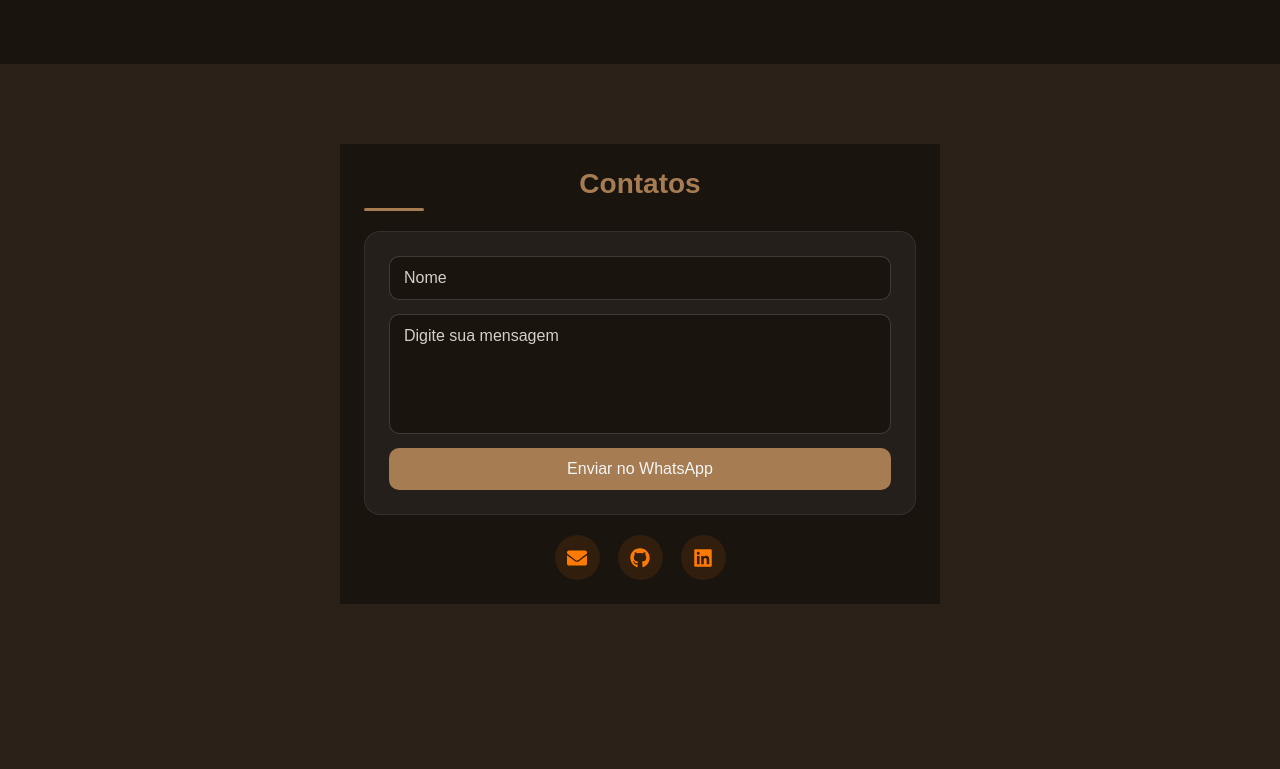
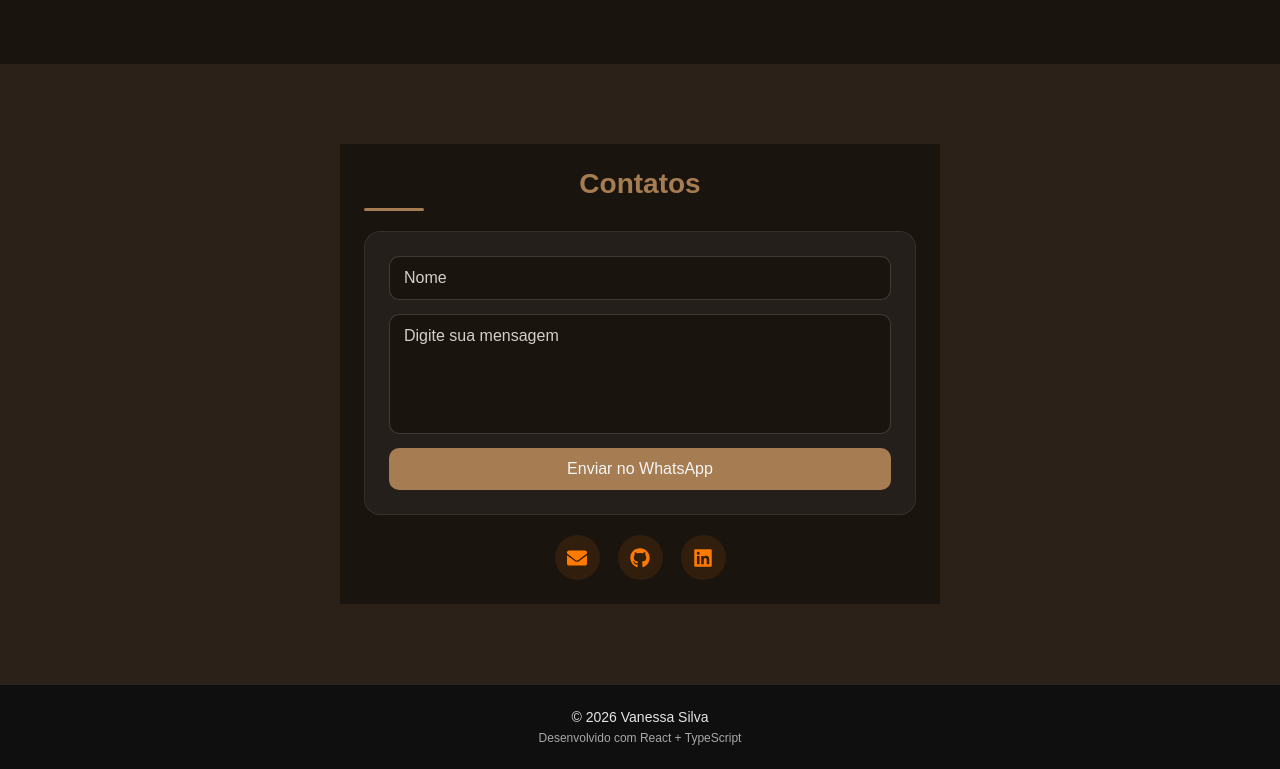
Before and after one commit to VanessaHenker/Portifolio, a React (Vite) app: page / in a window 1280 px wide. Shown: the part 1208-1977 px from the top of the page. Before the commit the page ends 1892 px from the top, so only its background shows below. Built offline with nearby package versions, Linux system fonts and the light colour scheme; the HTML template or start-up script is replaced by a standard one.

Commit message:
feat(footer): finaliza componente Footer

```diff
--- /dev/null
+++ b/src/components/layout/Footer/footer.css
@@ -0,0 +1,50 @@
+.footer {
+  width: 100%;
+  padding: 24px 16px;
+  background-color: #0f0f0f;
+  color: #ffffff;
+  text-align: center;
+
+  display: flex;
+  flex-direction: column;
+  align-items: center;
+  justify-content: center;
+
+  gap: 6px;
+
+  border-top: 1px solid rgba(255, 255, 255, 0.1);
+}
+
+.footer-text {
+  font-size: 14px;
+  font-weight: 500;
+  color: #e5e5e5;
+  margin: 0;
+}
+
+.footer-subtext {
+  font-size: 12px;
+  color: #a8a8a8;
+  margin: 0;
+}
+
+/* Efeito leve de hover no footer inteiro (opcional, mas dá vida) */
+.footer:hover {
+  background-color: #121212;
+  transition: background-color 0.3s ease;
+}
+
+/* Responsivo */
+@media (max-width: 600px) {
+  .footer {
+    padding: 20px 12px;
+  }
+
+  .footer-text {
+    font-size: 13px;
+  }
+
+  .footer-subtext {
+    font-size: 11px;
+  }
+}
--- /dev/null
+++ b/src/components/layout/Footer/footer.tsx
@@ -0,0 +1,17 @@
+import './footer.css'
+
+function Footer() {
+  return (
+    <footer className="footer">
+      <p className="footer-text">
+        © {new Date().getFullYear()} Vanessa Silva
+      </p>
+
+      <p className="footer-subtext">
+        Desenvolvido com React + TypeScript
+      </p>
+    </footer>
+  );
+}
+
+export default Footer;
--- a/src/components/pages/Home/home.tsx
+++ b/src/components/pages/Home/home.tsx
@@ -1,3 +1,4 @@
+import Footer from "../../layout/Footer/footer";
 import ContactSection from "../../sections/ContactSection/ContactSection";
 import HeroSection from "../../sections/HeroSection/HeroSection";
 import ProjectsSection from "../../sections/ProjectsSection/ProjectsSection";
@@ -9,6 +10,7 @@ function Home() {
         <HeroSection />
         <ProjectsSection />
         <ContactSection />
+        <Footer/>
       </div>
     </main>
   );
```
